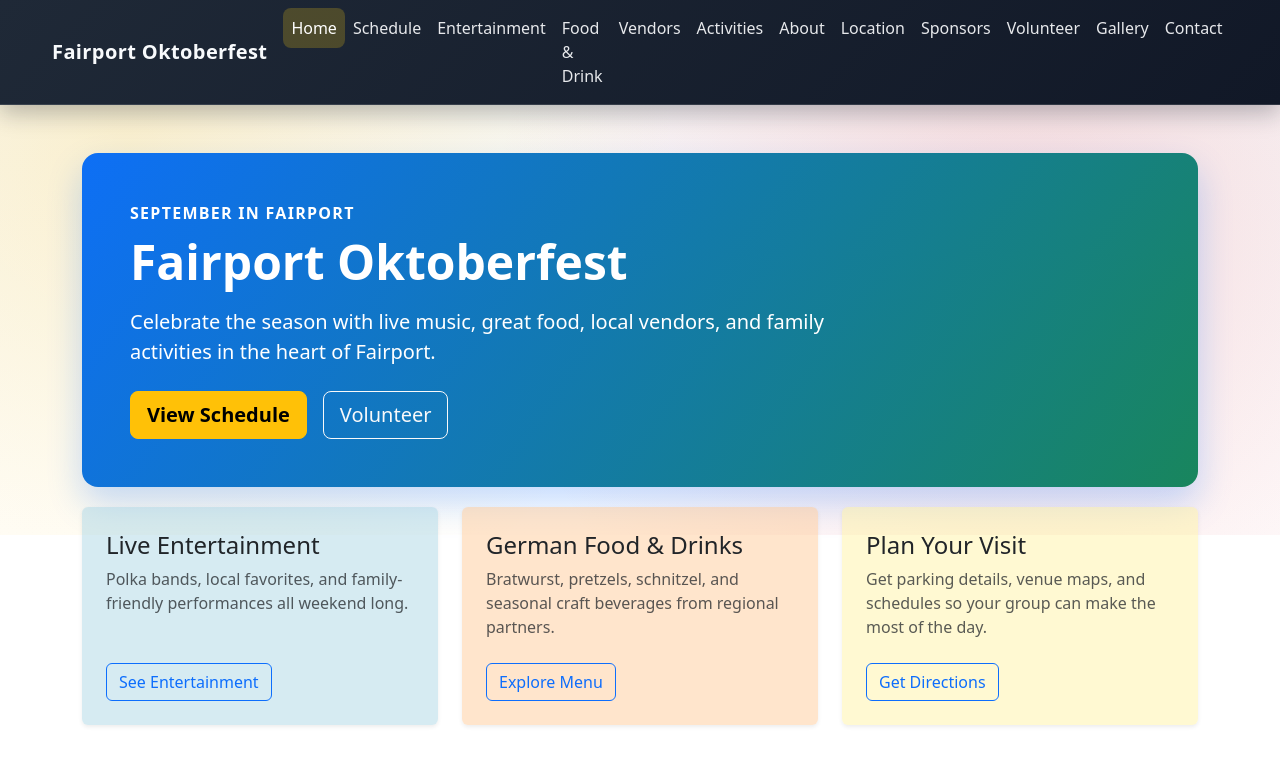
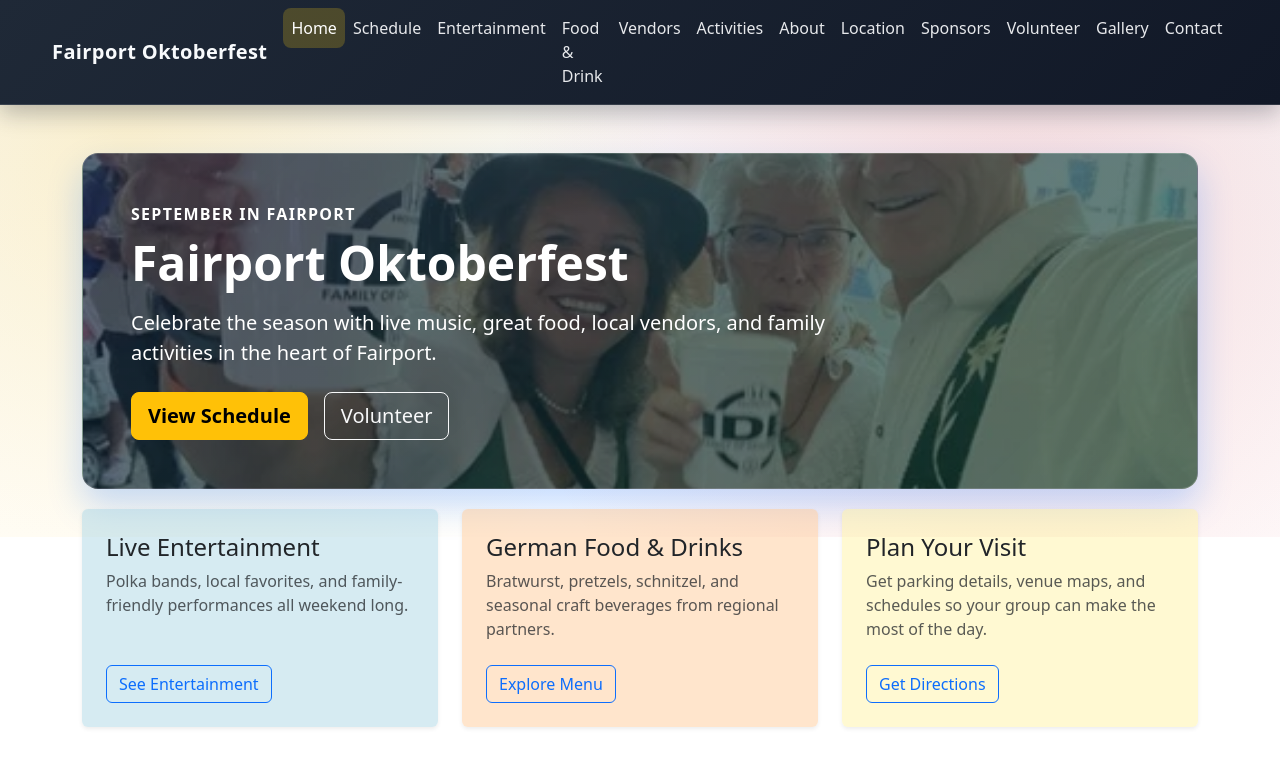
Before and after one commit to jzon-03/fairport-oktoberfest, an Angular app: page /home in a window 1280 px wide. Shown: the top 772 px of the page. Built offline with nearby package versions, Linux system fonts and the light colour scheme.

Commit message:
Add hero background

```diff
--- a/src/app/components/home/home.component.css
+++ b/src/app/components/home/home.component.css
@@ -7,9 +7,10 @@
 
 .hero-jumbotron {
 	background:
-		linear-gradient(135deg, rgba(13, 110, 253, 0.9), rgba(25, 135, 84, 0.88)),
-		linear-gradient(20deg, #0d6efd, #198754);
+		linear-gradient(135deg, rgba(12, 30, 56, 0.68), rgba(18, 66, 50, 0.64)),
+		url('/hero-bg.webp') center / cover no-repeat;
 	box-shadow: 0 1rem 2.2rem rgba(13, 110, 253, 0.24);
+	border: 1px solid rgba(255, 255, 255, 0.16);
 }
 
 .hero-kicker {
```
Also changed, not shown: public/hero-bg.webp (added).
